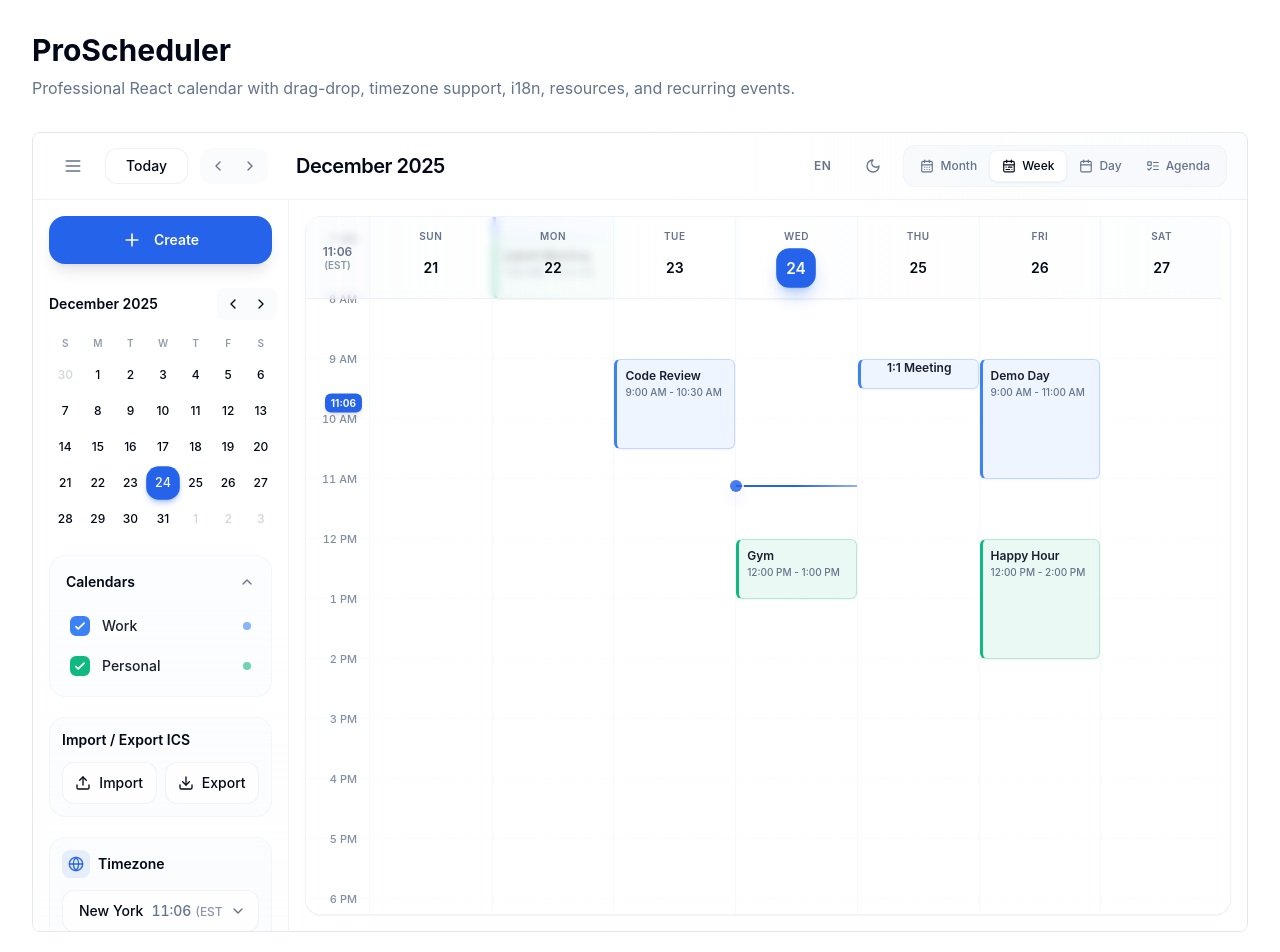
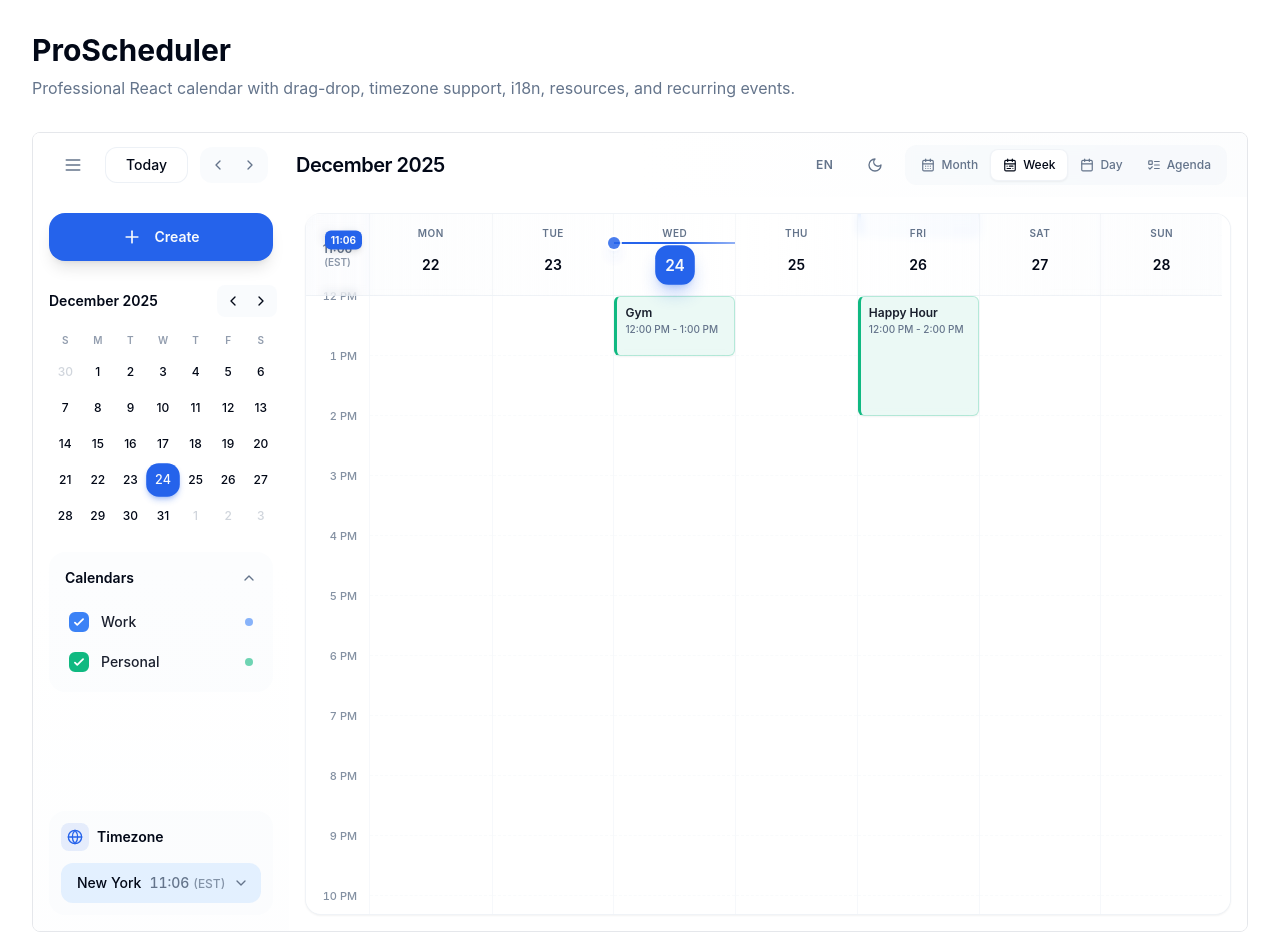
Before and after one commit to devdanim/calendarkit, a Next.js app: page / in a window 1280 px wide. Shown: the top 952 px of the page. Built offline with nearby package versions, Linux system fonts and the light colour scheme.

Commit message:
fix: border width, read only acces and delete unused component export import ics

```diff
--- a/src/components/pro-scheduler/components/ContextMenu.tsx
+++ b/src/components/pro-scheduler/components/ContextMenu.tsx
@@ -119,14 +119,14 @@ export const EventContextMenu: React.FC<EventContextMenuProps> = ({
         animate={{ opacity: 1, scale: 1, y: 0 }}
         exit={{ opacity: 0, scale: 0.95, y: -5 }}
         transition={{ duration: 0.15, ease: 'easeOut' }}
-        className="fixed z-[100] min-w-[180px] bg-background border border-border rounded-xl shadow-xl overflow-hidden"
+        className="fixed z-[100] min-w-[180px] bg-background border-[0.5px] border-border rounded-xl shadow-xl overflow-hidden"
         style={{
           left: adjustedPosition.x,
           top: adjustedPosition.y,
         }}
       >
         {/* Event preview header */}
-        <div className="px-3 py-2 border-b border-border bg-muted/30">
+        <div className="px-3 py-2 border-b-[0.5px] border-border bg-muted/30">
           <div className="flex items-center gap-2">
             <div
               className="w-2.5 h-2.5 rounded-full shrink-0"
--- a/src/components/pro-scheduler/components/Sidebar.tsx
+++ b/src/components/pro-scheduler/components/Sidebar.tsx
@@ -7,7 +7,6 @@ import { toZonedTime } from 'date-fns-tz';
 import { format } from 'date-fns';
 
 import { ViewType, CalendarEvent } from '../types';
-import { downloadICS, importICSFile } from '../lib/ics';
 
 interface SidebarProps {
   currentDate: Date;
@@ -42,10 +41,7 @@ export const Sidebar: React.FC<SidebarProps> = ({
   calendars,
   onCalendarToggle,
   translations,
-  events,
-  onImport
 }) => {
-  const fileInputRef = useRef<HTMLInputElement>(null);
   const [calendarsOpen, setCalendarsOpen] = useState(true);
   const [timezoneOpen, setTimezoneOpen] = useState(false);
   const [now, setNow] = useState<Date | null>(null);
@@ -139,7 +135,7 @@ export const Sidebar: React.FC<SidebarProps> = ({
   const selectedTimezoneLabel = selectedTzObj ? formatTzLabel(selectedTzObj) : (translations?.localTime || 'Local Time');
 
   return (
-    <div className={cn("flex flex-col w-[260px] h-full bg-gradient-to-b from-background via-background to-muted/10 border-r border-border/50 pt-4 pb-4 overflow-y-auto hidden lg:flex", className)}>
+    <div className={cn("flex flex-col w-[260px] overflow-x-hidden h-full bg-gradient-to-b scrollbar-hide from-background via-background to-muted/10 pt-4 pb-4 overflow-y-auto hidden lg:flex", className)}>
       {!readOnly && (
         <div className="px-4 mb-6">
             <Button
@@ -156,7 +152,7 @@ export const Sidebar: React.FC<SidebarProps> = ({
 
       <div className="flex-1 px-4 space-y-5 mt-5">
         {/* Calendars List */}
-        <div className="bg-muted/20 rounded-2xl p-3 border border-border/30">
+        <div className="bg-muted/20 rounded-2xl p-3 border-[0px] border-border/30">
           <div
             className="flex items-center justify-between cursor-pointer hover:bg-accent/50 p-2 -m-1 rounded-xl mb-2 transition-all duration-200"
             onClick={() => setCalendarsOpen(!calendarsOpen)}
@@ -214,63 +210,9 @@ export const Sidebar: React.FC<SidebarProps> = ({
         </div>
       </div>
 
-      {/* Import/Export Section */}
-      {!readOnly && (
-        <div className="px-4 pt-5">
-          <div className="bg-muted/20 rounded-2xl p-3 border border-border/30">
-            <div className="flex items-center gap-2 mb-3">
-              <span className="text-sm font-semibold text-foreground">{translations?.importExport || 'Import / Export ICS'}</span>
-            </div>
-            <div className="flex gap-2">
-              <button
-                onClick={() => fileInputRef.current?.click()}
-                className="flex-1 flex items-center justify-center gap-2 bg-background/50 hover:bg-background/80 border border-border/50 rounded-xl py-2.5 px-3 text-sm text-foreground focus:outline-none focus:ring-2 focus:ring-primary/20 transition-all duration-200"
-              >
-                <Upload className="w-4 h-4" />
-                <span className="font-medium">{translations?.import || 'Import'}</span>
-              </button>
-              <button
-                onClick={() => {
-                  if (events && events.length > 0) {
-                    downloadICS(events, `calendar-${format(new Date(), 'yyyy-MM-dd')}.ics`);
-                  }
-                }}
-                disabled={!events || events.length === 0}
-                className={cn(
-                  "flex-1 flex items-center justify-center gap-2 bg-background/50 hover:bg-background/80 border border-border/50 rounded-xl py-2.5 px-3 text-sm text-foreground focus:outline-none focus:ring-2 focus:ring-primary/20 transition-all duration-200",
-                  (!events || events.length === 0) && "opacity-50 cursor-not-allowed"
-                )}
-              >
-                <Download className="w-4 h-4" />
-                <span className="font-medium">{translations?.export || 'Export'}</span>
-              </button>
-            </div>
-            <input
-              ref={fileInputRef}
-              type="file"
-              accept=".ics,.ical,.ifb,.icalendar"
-              className="hidden"
-              onChange={async (e) => {
-                const file = e.target.files?.[0];
-                if (file && onImport) {
-                  try {
-                    const importedEvents = await importICSFile(file);
-                    onImport(importedEvents);
-                  } catch (error) {
-                    console.error('Failed to import ICS file:', error);
-                  }
-                }
-                // Reset input
-                e.target.value = '';
-              }}
-            />
-          </div>
-        </div>
-      )}
-
       {/* Timezone Selector - Custom UI */}
       <div className="mt-auto px-4 pt-5">
-          <div className="bg-muted/20 rounded-2xl p-3 border border-border/30">
+          <div className="bg-muted/20 rounded-2xl p-3">
               <div className="flex items-center gap-2 mb-3">
                   <div className="p-1.5 bg-primary/10 rounded-lg">
                       <Globe className="w-4 h-4 text-primary" />
@@ -281,7 +223,7 @@ export const Sidebar: React.FC<SidebarProps> = ({
               <div className="relative">
                 <button
                     onClick={() => setTimezoneOpen(!timezoneOpen)}
-                    className="w-full flex items-center justify-between bg-background/50 hover:bg-background/80 border border-border/50 rounded-xl py-2.5 pl-4 pr-3 text-sm text-foreground focus:outline-none focus:ring-2 focus:ring-primary/20 focus:border-primary/50 transition-all duration-200 text-left"
+                    className="w-full flex items-center justify-between bg-blue-200/40  hover:bg-blue-200/80 rounded-xl py-2.5 pl-4 pr-3 text-sm text-foreground focus:outline-none focus:ring-2 focus:ring-primary/20 focus:border-primary/50 transition-all duration-200 text-left"
                 >
                     <div className="flex-1 truncate mr-2 font-medium">{selectedTimezoneLabel}</div>
                     <ChevronDown className={cn("w-4 h-4 text-muted-foreground transition-transform duration-200", timezoneOpen && "rotate-180")} />
@@ -290,7 +232,7 @@ export const Sidebar: React.FC<SidebarProps> = ({
                 {timezoneOpen && (
                     <>
                         <div className="fixed inset-0 z-40" onClick={() => setTimezoneOpen(false)} />
-                        <div className="absolute bottom-full left-0 w-full mb-2 bg-background border border-border rounded-xl shadow-2xl z-50 max-h-[260px] overflow-y-auto p-1.5 animate-in fade-in zoom-in-95 duration-200 backdrop-blur-none">
+                        <div className="absolute bottom-full left-0 w-full mb-2 bg-background rounded-xl shadow-2xl z-50 max-h-[260px] overflow-y-auto p-1.5 animate-in fade-in zoom-in-95 duration-200 backdrop-blur-none">
                             {timezones.map(tz => (
                                 <div
                                     key={tz.value}
--- a/src/components/pro-scheduler/index.tsx
+++ b/src/components/pro-scheduler/index.tsx
@@ -274,18 +274,11 @@ export const Scheduler: React.FC<CalendarProps> = ({
                     onEventCreate={handleCreateEvent}
                     timezone={timezone}
                     onTimezoneChange={onTimezoneChange}
-                    className="w-full h-full border-r"
+                    className="w-full h-full"
                     readOnly={readOnly}
                     calendars={calendars}
                     onCalendarToggle={onCalendarToggle}
                     translations={t}
-                    events={filteredEvents}
-                    onImport={(importedEvents) => {
-                      // Call onEventCreate for each imported event
-                      importedEvents.forEach(event => {
-                        onEventCreate?.(event);
-                      });
-                    }}
                 />
             </motion.div>
 
@@ -346,6 +339,7 @@ export const Scheduler: React.FC<CalendarProps> = ({
                                 onEventResize={handleEventResize}
                                 timezone={timezone}
                                 locale={locale}
+                                readonly={readOnly}
                                 />
                             )}
                             {view === 'day' && (
@@ -357,6 +351,7 @@ export const Scheduler: React.FC<CalendarProps> = ({
                                     onEventResize={handleEventResize}
                                     timezone={timezone}
                                     locale={locale}
+                                    readonly={readOnly}
                                 />
                             )}
                             {view === 'agenda' && (
--- a/src/components/pro-scheduler/views/MonthView.tsx
+++ b/src/components/pro-scheduler/views/MonthView.tsx
@@ -24,7 +24,7 @@ const EventItem = React.memo(({ event, onEventClick }: { event: CalendarEvent, o
             className={cn(
               "text-xs px-2.5 py-1.5 rounded-lg truncate cursor-pointer shadow-sm transition-all duration-200",
               "hover:shadow-md hover:scale-[1.02] hover:z-10",
-              !event.color && "bg-primary/10 text-primary hover:bg-primary/15 border border-primary/20"
+              !event.color && "bg-primary/10 text-primary hover:bg-primary/15 border-[0.5px] border-primary/20"
             )}
             style={event.color ? {
               backgroundColor: `${event.color}20`,
@@ -55,8 +55,8 @@ export const MonthView: React.FC<MonthViewProps> = ({
 
   // Dynamic week days generation
   const weekDays = useMemo(() => {
-    const start = startOfWeek(currentDate, { weekStartsOn: 0 });
-    const end = endOfWeek(currentDate, { weekStartsOn: 0 });
+    const start = startOfWeek(currentDate, { weekStartsOn: 1 });
+    const end = endOfWeek(currentDate, { weekStartsOn: 1 });
     return eachDayOfInterval({ start, end });
   }, [currentDate]);
 
@@ -85,14 +85,14 @@ export const MonthView: React.FC<MonthViewProps> = ({
   }, [events, getZonedDate]);
 
   return (
-    <div className="flex flex-col h-full bg-background border border-border/50 rounded-2xl overflow-hidden min-w-[800px] md:min-w-0 shadow-sm">
+    <div className="flex flex-col h-full bg-background border-[0.5px] scrollbar-hide border-border/50 rounded-2xl overflow-hidden min-w-[800px] md:min-w-0 shadow-sm">
       <div className="overflow-y-auto flex-1 relative">
         {/* Sticky Header */}
-        <div className="grid grid-cols-7 border-b border-border/50 bg-gradient-to-r from-muted/30 via-muted/40 to-muted/30 sticky top-0 z-20 backdrop-blur-sm">
+        <div className="grid grid-cols-7 border-b-[0.5px] border-border/50 bg-gradient-to-r from-muted/30 via-muted/40 to-muted/30 sticky top-0 z-20 backdrop-blur-sm">
           {weekDays.map((day) => (
             <div
               key={day.toISOString()}
-              className="py-3 text-center text-xs font-semibold text-muted-foreground border-r border-border/30 last:border-r-0 uppercase tracking-wider"
+              className="py-3 text-center text-xs font-semibold text-muted-foreground border-r-[0.5px] border-border/30 last:border-r-0 uppercase tracking-wider"
             >
               {format(day, 'EEE', { locale })}
             </div>
@@ -112,7 +112,7 @@ export const MonthView: React.FC<MonthViewProps> = ({
               id={cellId}
               date={day}
               className={cn(
-                "h-[130px] p-2 border-b border-r border-border/30 last:border-r-0 relative transition-all duration-200 hover:bg-accent/5 flex flex-col gap-1.5 overflow-hidden group",
+                "h-[130px] p-2 border-b-[0.5px] border-r-[0.5px] border-border/30 last:border-r-0 relative transition-all duration-200 hover:bg-accent/5 flex flex-col gap-1.5 overflow-hidden group",
                 !isCurrentMonth && "bg-muted/5 text-muted-foreground/60",
                 isToday(day) && "bg-primary/5 ring-1 ring-inset ring-primary/20"
               )}
@@ -134,7 +134,7 @@ export const MonthView: React.FC<MonthViewProps> = ({
                 )}
               </div>
 
-              <div className="flex-1 flex flex-col gap-1 overflow-y-auto scrollbar-thin">
+              <div className="flex-1 flex flex-col gap-1 scrollbar-hide overflow-y-auto overflow-x-hidden">
                 {dayEvents.slice(0, 4).map(event => (
                    <EventItem key={`${event.id}-${dayKey}`} event={event} onEventClick={onEventClick} />
                 ))}
--- a/src/components/pro-scheduler/views/WeekView.tsx
+++ b/src/components/pro-scheduler/views/WeekView.tsx
@@ -16,6 +16,7 @@ interface WeekViewProps {
   onEventResize?: (event: CalendarEvent, newEnd: Date) => void;
   timezone?: string;
   locale?: Locale;
+  readonly?: boolean;
 }
 
 export const WeekView: React.FC<WeekViewProps> = ({
@@ -25,11 +26,12 @@ export const WeekView: React.FC<WeekViewProps> = ({
   onTimeSlotClick,
   onEventResize,
   timezone,
-  locale
+  locale,
+  readonly,
 }) => {
   // Generate days for the week
-  const start = startOfWeek(currentDate, { weekStartsOn: 0 });
-  const end = endOfWeek(currentDate, { weekStartsOn: 0 });
+  const start = startOfWeek(currentDate, { weekStartsOn: 1 });
+  const end = endOfWeek(currentDate, { weekStartsOn: 1 });
   const weekDays = eachDayOfInterval({ start, end });
   const hours = Array.from({ length: 24 }, (_, i) => i);
 
@@ -46,8 +48,12 @@ export const WeekView: React.FC<WeekViewProps> = ({
   // Auto-scroll to 8am on mount for better UX
   React.useEffect(() => {
     if (scrollContainerRef.current) {
-      const scrollTo8am = 8 * hourHeight; // 8am position
-      scrollContainerRef.current.scrollTop = scrollTo8am;
+        const scrollToActualTime = () => {
+            const currentHour = now.getHours();
+            const offsetHour = 4; // Scroll a bit above current hour
+            return (currentHour - offsetHour) * hourHeight;
+        }
+      scrollContainerRef.current.scrollTop = scrollToActualTime();
     }
   }, []);
 
@@ -56,7 +62,7 @@ export const WeekView: React.FC<WeekViewProps> = ({
     return timezone ? toZonedTime(date, timezone) : date;
   };
 
-  const zonedNow = getZonedDate(now);
+  const zonedNow = getZonedDate(new Date());
 
   const getTimezoneDisplay = (tz: string | undefined) => {
       // Use zonedNow if tz matches, otherwise calculate for specific tz if needed
@@ -107,21 +113,21 @@ export const WeekView: React.FC<WeekViewProps> = ({
   const nowFormat = locale?.code === 'fr' ? 'H:mm' : 'h:mm';
 
   return (
-    <div className="flex flex-col h-full bg-background border border-border/50 rounded-2xl overflow-hidden min-w-[800px] md:min-w-0 shadow-sm">
+    <div className="flex flex-col h-full bg-background border-[0.5px] border-border/50 rounded-2xl overflow-hidden min-w-[800px] md:min-w-0 shadow-sm">
       {/* Scrollable Container - includes header for proper alignment */}
       <div
         ref={scrollContainerRef}
-        className="flex-1 overflow-y-auto relative bg-background scroll-smooth"
+        className="flex-1 overflow-y-auto scrollbar-hide relative bg-background scroll-smooth"
         style={{ scrollbarGutter: 'stable' }}
       >
         {/* Header - sticky inside scroll container */}
-        <div className="flex border-b border-border/50 bg-gradient-to-r from-muted/20 via-background to-muted/20 z-20 sticky top-0 backdrop-blur-sm">
-          <div className="flex-none p-3 text-center text-xs font-semibold text-muted-foreground w-16 flex items-center justify-center border-r border-border/30 bg-muted/10">
+        <div className="flex border-b-[0.5px] border-border/50 bg-gradient-to-r from-muted/20 via-background to-muted/20 z-20 sticky top-0 backdrop-blur-sm">
+          <div className="flex-none p-3 text-center text-xs font-semibold text-muted-foreground w-16 flex items-center justify-center border-r-[0.5px] border-border/30 bg-muted/10">
             {getTimezoneDisplay(timezone)}
           </div>
           <div className="flex-1 grid grid-cols-7">
               {weekDays.map((day, index) => (
-              <div key={day.toISOString()} className={cn("py-3 px-2 text-center", index > 0 && "border-l border-border/30")}>
+              <div key={day.toISOString()} className={cn("py-3 px-2 text-center", index > 0 && "border-l-[0.5px] border-border/30")}>
                   <div className="text-[10px] font-semibold text-muted-foreground uppercase tracking-wider mb-1.5">{format(day, 'EEE', { locale })}</div>
                   <div className={cn(
                     "w-9 h-9 flex items-center justify-center rounded-xl mx-auto text-sm font-semibold transition-all duration-200",
@@ -142,11 +148,11 @@ export const WeekView: React.FC<WeekViewProps> = ({
           style={{ height: hours.length * hourHeight }}
         >
           {/* Time Labels Column */}
-          <div className="flex-none w-16 border-r border-border/30 relative bg-muted/5">
+          <div className="flex-none w-16 border-r-[0.5px] border-border/30 relative bg-muted/5">
             {hours.map((hour) => (
                  <div
                    key={hour}
-                   className="relative w-full text-[11px] text-muted-foreground/80 text-right pr-3 font-medium tabular-nums box-border border-b border-border/20"
+                   className="relative w-full text-[11px] text-muted-foreground/80 text-right pr-3 font-medium tabular-nums box-border"
                    style={{ height: hourHeight }}
                  >
                    <span className="block -translate-y-1/2">
@@ -166,13 +172,13 @@ export const WeekView: React.FC<WeekViewProps> = ({
                 });
 
                 return (
-                <div key={day.toISOString()} className={cn("relative h-full", dayIndex > 0 && "border-l border-border/30")}>
+                <div key={day.toISOString()} className={cn("relative h-full", dayIndex > 0 && "border-l-[0.5px] border-border/30")}>
                     {/* Grid Rows (Droppable Cells) */}
                     {hours.map((hour) => {
                         return (
                             <div
                                 key={hour}
-                                className="w-full border-b border-dashed border-border/20 box-border relative hover:bg-accent/5 transition-colors"
+                                className="w-full border-b-[0.5px] border-dashed border-border/20 box-border relative hover:bg-accent/5 transition-colors"
                                 style={{ height: hourHeight }}
                             >
                                 {/* 4 x 15-minute intervals */}
@@ -247,7 +253,7 @@ export const WeekView: React.FC<WeekViewProps> = ({
                             <DraggableEvent
                                 key={`${event.id}-${day.toISOString()}`}
                                 event={event}
-                                className="absolute z-10 transition-all"
+                                className={`absolute z-10 transition-all ${readonly ? "cursor-default" : ""}`}
                                 style={{
                                     top: `${top}px`,
                                     height: `${Math.max(height, 20)}px`,
@@ -258,6 +264,7 @@ export const WeekView: React.FC<WeekViewProps> = ({
                                 }}
                             >
                                 <ResizableEvent
+                                    readonly={readonly}
                                     event={event}
                                     hourHeight={hourHeight}
                                     onResize={onEventResize}
@@ -266,8 +273,9 @@ export const WeekView: React.FC<WeekViewProps> = ({
                                 >
                                     <div
                                         className={cn(
-                                            "rounded-md border shadow-sm transition-all hover:shadow-md cursor-grab active:cursor-grabbing group overflow-hidden relative",
+                                            "rounded-md border shadow-sm transition-all hover:shadow-md group overflow-hidden relative",
                                             "glass",
+                                            readonly ? "cursor-default" : "cursor-grab active:cursor-grabbing",
                                             !event.color && "border-primary/20 bg-primary/10",
                                             isShortEvent ? "px-1 flex items-center justify-center" : "p-2",
                                             // Add active border for overlapped events to distinguish them
@@ -339,7 +347,7 @@ export const WeekView: React.FC<WeekViewProps> = ({
         <div
             className="absolute left-0 w-16 pointer-events-none z-30 flex justify-end pr-2"
             style={{
-                top: `${(zonedNow.getHours() * 60 + zonedNow.getMinutes()) / 60 * hourHeight}px`,
+                top: `${(zonedNow.getHours() * 60 + zonedNow.getMinutes()) / 60 * hourHeight + 80}px`,
             }}
         >
             <span className="text-[10px] font-bold text-primary-foreground bg-primary px-1.5 py-0.5 rounded-md shadow-md -translate-y-1/2 backdrop-blur-none">
```
Also changed, not shown: src/components/pro-scheduler/components/CalendarHeader.tsx (+4 -4 lines), src/components/pro-scheduler/components/dnd/ResizableEvent.tsx (+7 -4 lines), src/components/pro-scheduler/views/DayView.tsx (+19 -11 lines).
